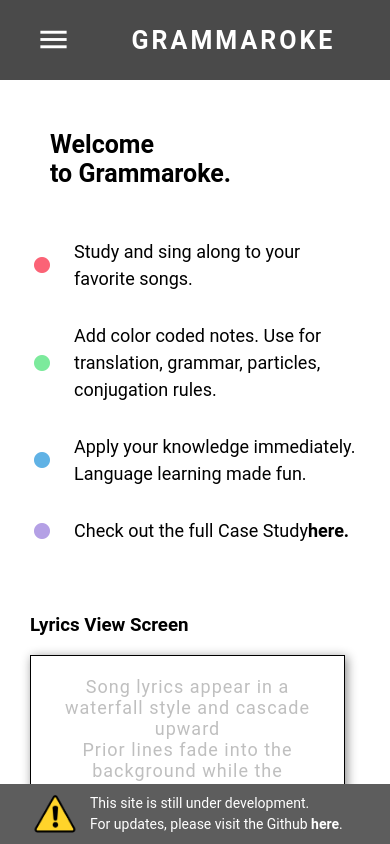
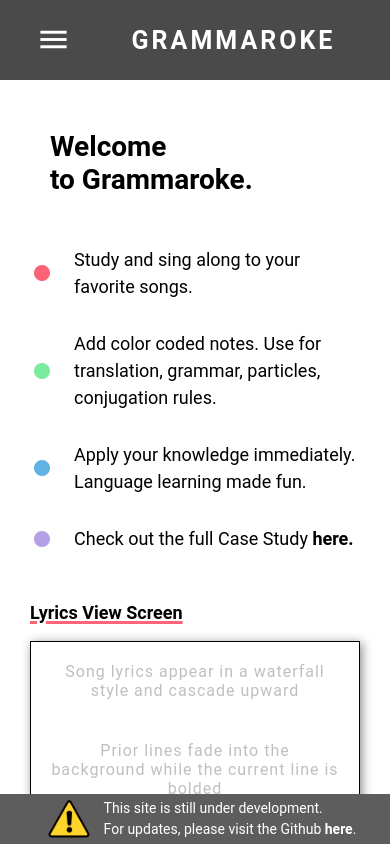
Before and after one commit to joengyn7/grammaroke, a React (Create React App) app in the folder ui/: page / in a window 390 px wide. Built offline with nearby package versions, Linux system fonts and the light colour scheme.

Commit message:
Dev (#4)
* added side drawer

* finalized repsonsive header and sidebar

* homepage more responsive

```diff
--- a/ui/src/app.scss
+++ b/ui/src/app.scss
@@ -14,14 +14,12 @@
 }
 
 .warning {
-    padding: 0 20px 0 30px;
     display: flex;
+    justify-content: center;
     align-items: center;
-    margin-top: auto;
-    padding-top: 5px;
-    padding-bottom: 5px;
     background-color: #5d5d5d;
     color: white;
+    padding: 0 20px 0 30px;
 
     img {
         width: 50px;
--- a/ui/src/components/views/home/Home.js
+++ b/ui/src/components/views/home/Home.js
@@ -5,7 +5,7 @@ import "./home.scss"
 function Home() {
     return (
         <div className="home">
-            <div className="text">
+            <div className="welcome">
                 <h1>Welcome <br />to Grammaroke.</h1>
                 <div>
                     <span class="material-icons first">fiber_manual_record</span>
@@ -21,7 +21,7 @@ function Home() {
                 </div>
                 <div>
                     <span class="material-icons fourth">fiber_manual_record</span>
-                    <span>Check out the full Case Study<a href="https://kendojo.myportfolio.com/grammaroke">here.</a></span>
+                    <span className="case-study">Check out the full Case Study<a href="https://kendojo.myportfolio.com/grammaroke">&nbsp;here.</a></span>
                 </div>
             </div>
             <div className="lyrics-view">
@@ -37,6 +37,7 @@ function Home() {
                 </div>
             </div>
             <div className="video">
+                <h3>Annotation Demo Video</h3>
                 <video width="100%" height="auto" controls >
                     <source src={video} type="video/mp4"/>
                 </video>
--- a/ui/src/components/views/home/home.scss
+++ b/ui/src/components/views/home/home.scss
@@ -1,30 +1,27 @@
-$row-gap: 30px;
-
 .home {
     display: grid;
     grid-template-rows: min-content;
     height: 100%;
     margin: 30px;
-    row-gap: $row-gap;
+    row-gap: 30px;
 
-    .text {
+    .welcome {
         display: grid;
         grid-template-rows: min-content;
-        row-gap: $row-gap;
+        row-gap: 30px;
 
+        h1 {
+            display: inline-flex;
+            align-items: center;
+            margin: 20px 0 20px 20px;
+            font-size: 28px;
+        }
 
         a {
             text-decoration: none;
             color: black;
             font-weight: bold;
-        }
-
-        h1 {
-            display: inline-flex;
-            align-items: center;
-            margin: 20px 0 20px 20px;
-            font-size: 25px;
-            // height: 80px;
+            display: inline-block;
         }
 
         //targeting all the bullets
@@ -34,7 +31,7 @@ $row-gap: 30px;
             align-items: center;
 
             //bullet point space btwn text
-            .material-icons:first-child {
+            .material-icons {
                 margin-right: 20px;
             }
 
@@ -55,46 +52,42 @@ $row-gap: 30px;
                 color: #B4A0E5;
             }
         }
-
-        .bullets {
-            margin-top: auto;
-            margin-bottom: auto;
-        }
     }
 
     .lyrics-view {
         display: grid;
         grid-template-rows: min-content auto;
-        // flex-direction: column;
-
 
         h3 {
-            margin-top: 40px;
+            font-size: 18px;
+            text-decoration: underline;
+            text-decoration-color:#FB6376;
+            text-decoration-thickness: 2.5px;
+            margin-top: 20px;
         }
 
         div {
-            display: flex;
-            align-items: center;
             border-style: solid;
             border-width: 1px;
             border-color: black;
-            margin-right: 15px;
-            height: 50%;
+            height: 100%;
             box-shadow: 2px 2px 10px #888888;
         }
 
         ul {
+            display: flex;
+            flex-direction: column;
+            justify-content: space-evenly;
             list-style: none;
             text-align: center;
-            padding: 40px 30px;
-            display: flex;
-            flex-direction: column;
-            height: 80%;
-            justify-content: space-between;
-            font-size: 18px;
+            padding: 0;
+            margin: 0;
             letter-spacing: 1px;
-            margin-left: auto;
-            margin-right: auto;
+            height: 100%;
+
+            li {
+                margin: 20px;
+            }
 
             .gray-lyrics {
                 color: rgba(128, 128, 128, 0.5);
@@ -105,76 +98,62 @@ $row-gap: 30px;
             }
         }
     }
+
+    .video {
+
+        h3 {
+            font-size: 18px;
+            text-decoration: underline;
+            text-decoration-color:#7CEA9C;
+            text-decoration-thickness: 2.5px;
+        }
+    }
 }
 
 @media only screen and (min-width: 768px) {
 
 .home {
-    grid-template-rows: 50% 50%;
+    grid-template-rows: min-content auto;
     grid-template-columns: 50% 50%;
 
+    .welcome {
+
+        div {
+            margin-right: 20px;
+        }
+    }
+
     .video {
+        display: grid;
         grid-column: span 2;
+        margin: 0 auto;
+
+        video {
+            max-width: 720px;
+        }
     }
 }
+}
 
-    // .container {
-    //     display: grid;
-    //     grid-template-columns: 50% 50%;
+@media only screen and (min-width: 1024px) {
 
-    //     .home {
-    //         display: grid;
-    //         grid-template-rows: min-content min-content auto;
+    .home {
+        margin: 30px 50px;
 
-    //         h1 {
-    //             font-size: 30px;
-    //             // background: #7CEA9C;
-    //         }
-    //     }
+        .welcome {
+            display: block;
 
-    //     .lyrics-view {
-    //         display: grid;
-    //         grid-template-rows: min-content auto;
-    //         // flex-direction: column;
+            h1 {
+                margin-bottom: 40px;
+            }
 
+            div {
+                margin: 0 50px 30px 40px;
+            }
+        }
 
-    //         h3 {
-    //             margin-top: 40px;
-    //         }
-
-    //         div {
-    //             display: flex;
-    //             align-items: center;
-    //             border-style: solid;
-    //             border-width: 1px;
-    //             border-color: black;
-    //             margin-right: 15px;
-    //             height: 50%;
-    //             box-shadow: 2px 2px 10px #888888;
-    //         }
-
-    //         ul {
-    //             list-style: none;
-    //             text-align: center;
-    //             padding: 40px 30px;
-    //             display: flex;
-    //             flex-direction: column;
-    //             height: 80%;
-    //             justify-content: space-between;
-    //             font-size: 18px;
-    //             letter-spacing: 1px;
-    //             margin-left: auto;
-    //             margin-right: auto;
-
-    //             .gray-lyrics {
-    //                 color: rgba(128, 128, 128, 0.5);
-    //             }
-
-    //             .bold-lyrics {
-    //                 font-weight: bold;
-    //             }
-    //         }
-    //     }
-    // }
-
+        .video {
+            // max-width: 720px;
+        }
+    }
 }
```
Also changed, not shown: 1 other file (tests, documents, lock files or other folders).
